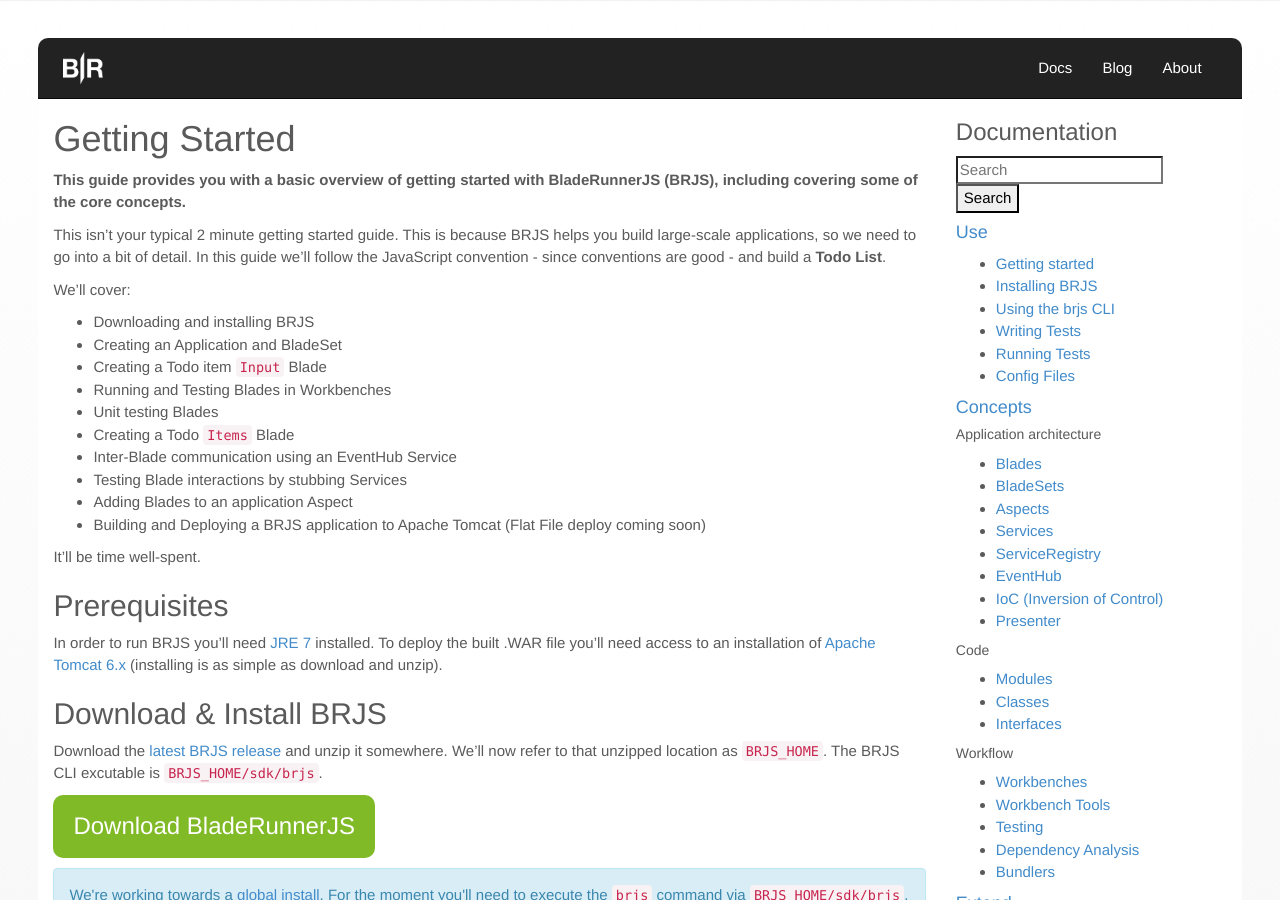
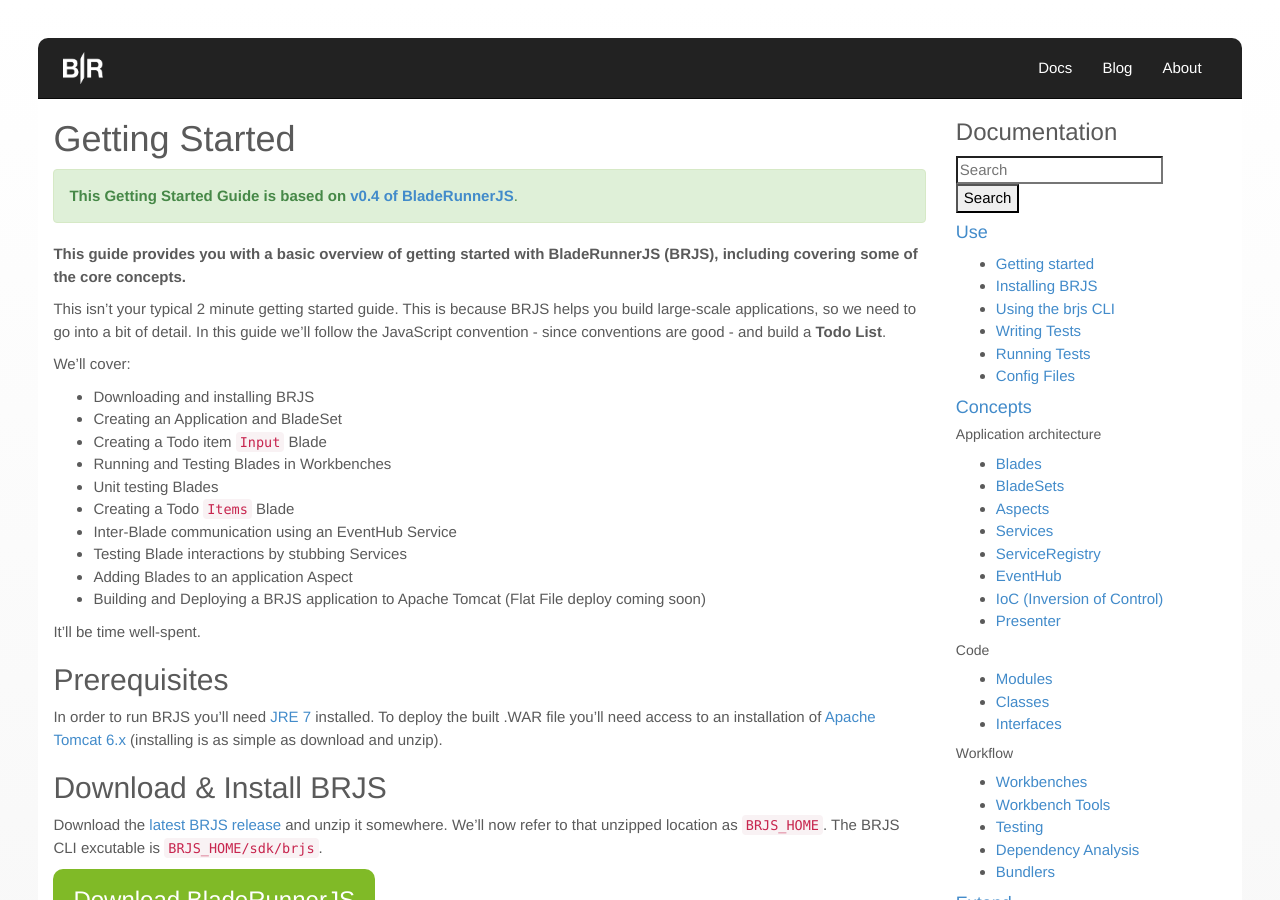
Before and after one commit to BladeRunnerJS/brjs-site, a Jekyll site: the page built from docs/use/getting_started.md, in a window 1280 px wide and 900 px high. Built offline with Jekyll 4.4.1, drawn with Linux system fonts in a browser that asks for light colours; nearby versions of some CDN libraries; Markdown is read by kramdown in place of the engine named in the settings.

Commit message:
updating alert to say v0.4 release

```diff
--- a/docs/use/getting_started.md
+++ b/docs/use/getting_started.md
@@ -4,6 +4,13 @@
 permalink: /docs/use/getting_started/
 notice: none
 ---
+
+
+<div class="alert alert-success">
+  <p>
+    <strong>This Getting Started Guide is based on <a href="https://github.com/BladeRunnerJS/brjs/releases/download/v0.4/BladeRunnerJS-v0.4-0-g59c3656.zip">v0.4 of BladeRunnerJS</a></strong>.
+  </p>
+</div>
 
 <p><strong>This guide provides you with a basic overview of getting started with BladeRunnerJS (BRJS), including covering some of the core concepts.</strong></p>
 
```
